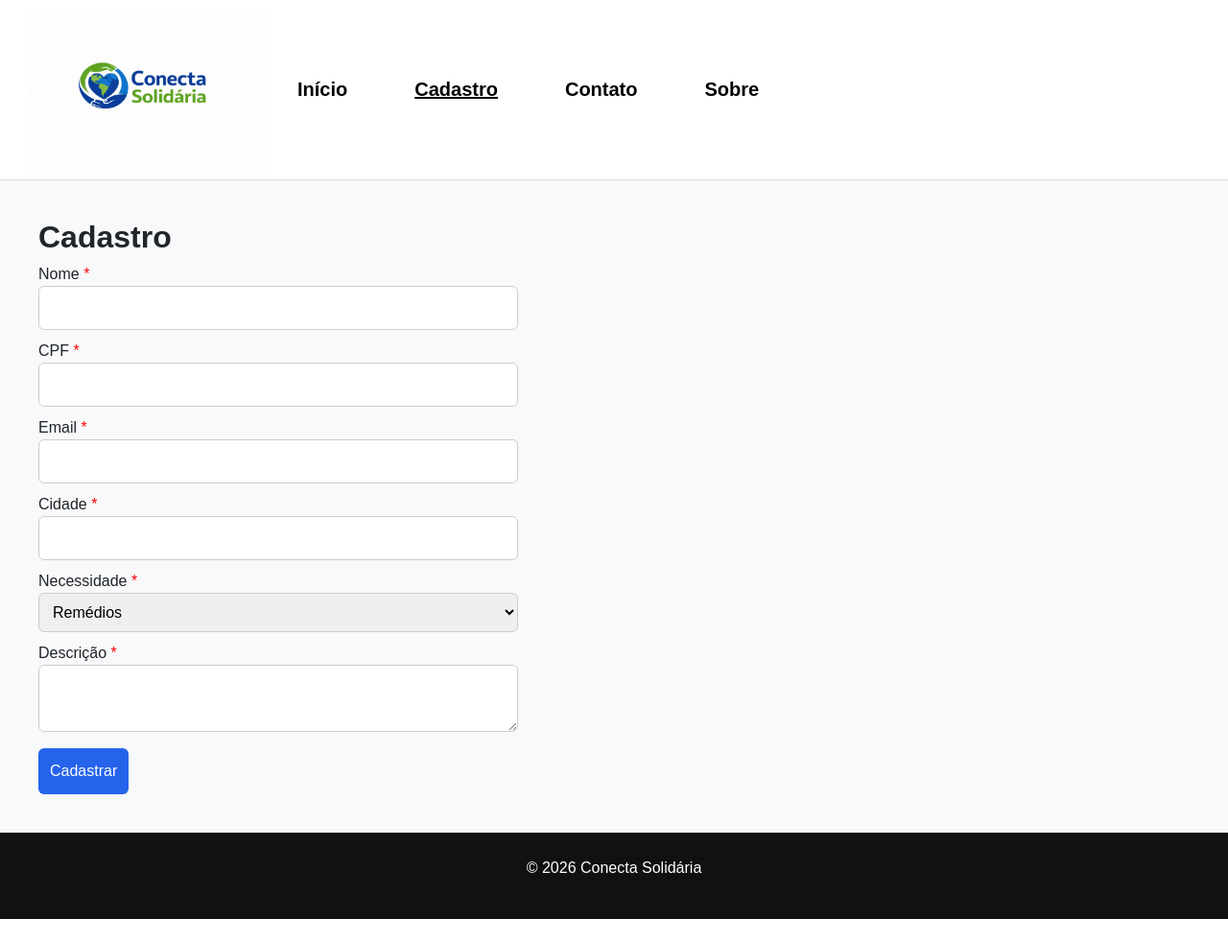
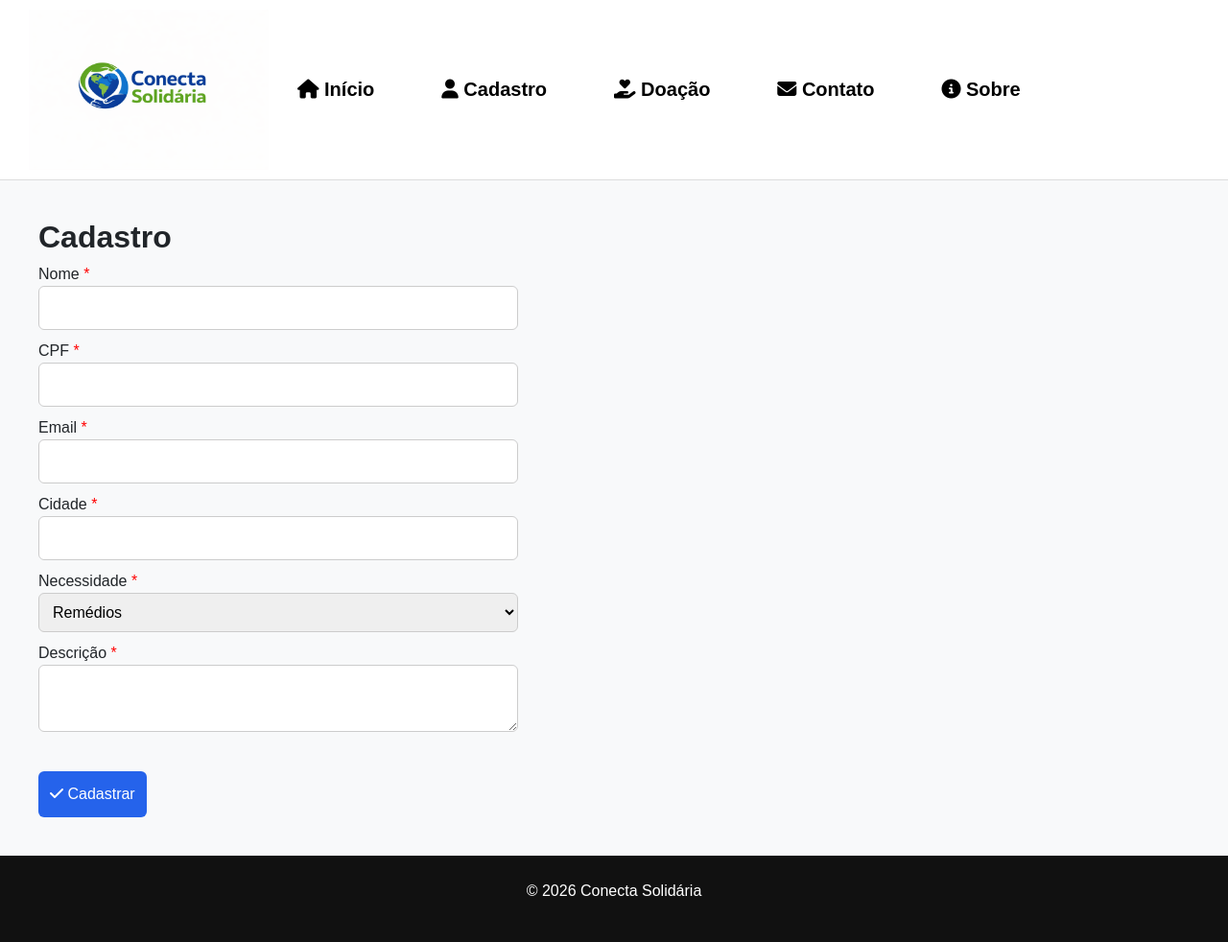
Before and after one commit to felipe-rodrigues-mendes/Sitema-de-Calamidades-Publicas-ConectaSolid-ria-, a PHP site: page /cadastro.php in a window 1280 px wide. Shown: the whole page at 96% size. Before the commit the page ends 958 px from the top, so only its background shows below. Run offline with PHP 8.4, Linux system fonts and the light colour scheme.

Commit message:
Update cadastro.php

```diff
--- a/cadastro.php
+++ b/cadastro.php
@@ -1,5 +1,4 @@
 <?php
-// ARRAY DAS CIDADES E NECESSIDADES (ATUALIZADO)
 $cidades = [
     [
         "nome" => "Brasil",
@@ -24,17 +23,16 @@ $cidades = [
     ]
 ];
 
-// Verifica se o formulário foi enviado
 if ($_SERVER["REQUEST_METHOD"] == "POST") {
 
-    $nome = $_POST["nome"];
-    $cpf = $_POST["cpf"]; // ✅ corrigido
-    $email = $_POST["email"];
-    $cidade = $_POST["cidade"];
-    $necessidade = $_POST["necessidade"];
-    $descricao = $_POST["descricao"];
+    $nome = htmlspecialchars($_POST["nome"]);
+    $cpf = htmlspecialchars($_POST["cpf"]);
+    $email = htmlspecialchars($_POST["email"]);
+    $cidade = htmlspecialchars($_POST["cidade"]);
+    $necessidade = htmlspecialchars($_POST["necessidade"]);
+    $descricao = htmlspecialchars($_POST["descricao"]);
 
-    echo "<h3>Cadastro realizado com sucesso!</h3>";
+    echo "<h3 style='color:green;'>Cadastro realizado com sucesso!</h3>";
     echo "Nome: $nome <br>";
     echo "CPF: $cpf <br>";
     echo "Email: $email <br>";
@@ -53,10 +51,13 @@ if ($_SERVER["REQUEST_METHOD"] == "POST") {
 <!-- Bootstrap -->
 <link href="https://cdn.jsdelivr.net/npm/bootstrap@5.3.2/dist/css/bootstrap.min.css" rel="stylesheet">
 
+<!-- CSS -->
 <link rel="stylesheet" href="css/style.css">
 
+<!-- ✅ FONT AWESOME (FALTAVA) -->
+<link rel="stylesheet" href="https://cdnjs.cloudflare.com/ajax/libs/font-awesome/6.5.0/css/all.min.css">
+
 <style>
-/* 🔥 Adiciona * vermelho automaticamente */
 label::after {
     content: " *";
     color: red;
@@ -68,18 +69,22 @@ label::after {
 <body>
 
 <header>
+
 <div class="logo-container">
     <a href="index.php">
         <img src="images/logo.png" class="logo">
     </a>
 </div>
 
+<!-- ✅ NAV PADRONIZADA -->
 <nav>
-    <a href="index.php">Início</a>
-    <a href="cadastro.php" class="active">Cadastro</a>
-    <a href="contato.php">Contato</a>
-    <a href="sobre.php">Sobre</a>
+    <a href="index.php"><i class="fas fa-home"></i> Início</a>
+    <a href="cadastro.php"><i class="fa fa-user"></i> Cadastro</a>
+     <a href="doação"><i class="fas fa-hand-holding-heart"></i> Doação</a>
+    <a href="contato.php"><i class="fas fa-envelope"></i> Contato</a>
+    <a href="sobre.php"><i class="fas fa-info-circle"></i> Sobre</a>
 </nav>
+
 </header>
 
 <main>
@@ -116,8 +121,10 @@ foreach ($cidades as $cidade) {
 <label>Descrição</label>
 <textarea name="descricao"></textarea>
 
-<br>
-<button type="submit" class="btn btn-primary">Cadastrar</button>
+<br><br>
+<button type="submit" class="btn btn-primary">
+    <i class="fas fa-check"></i> Cadastrar
+</button>
 
 </form>
 
```
